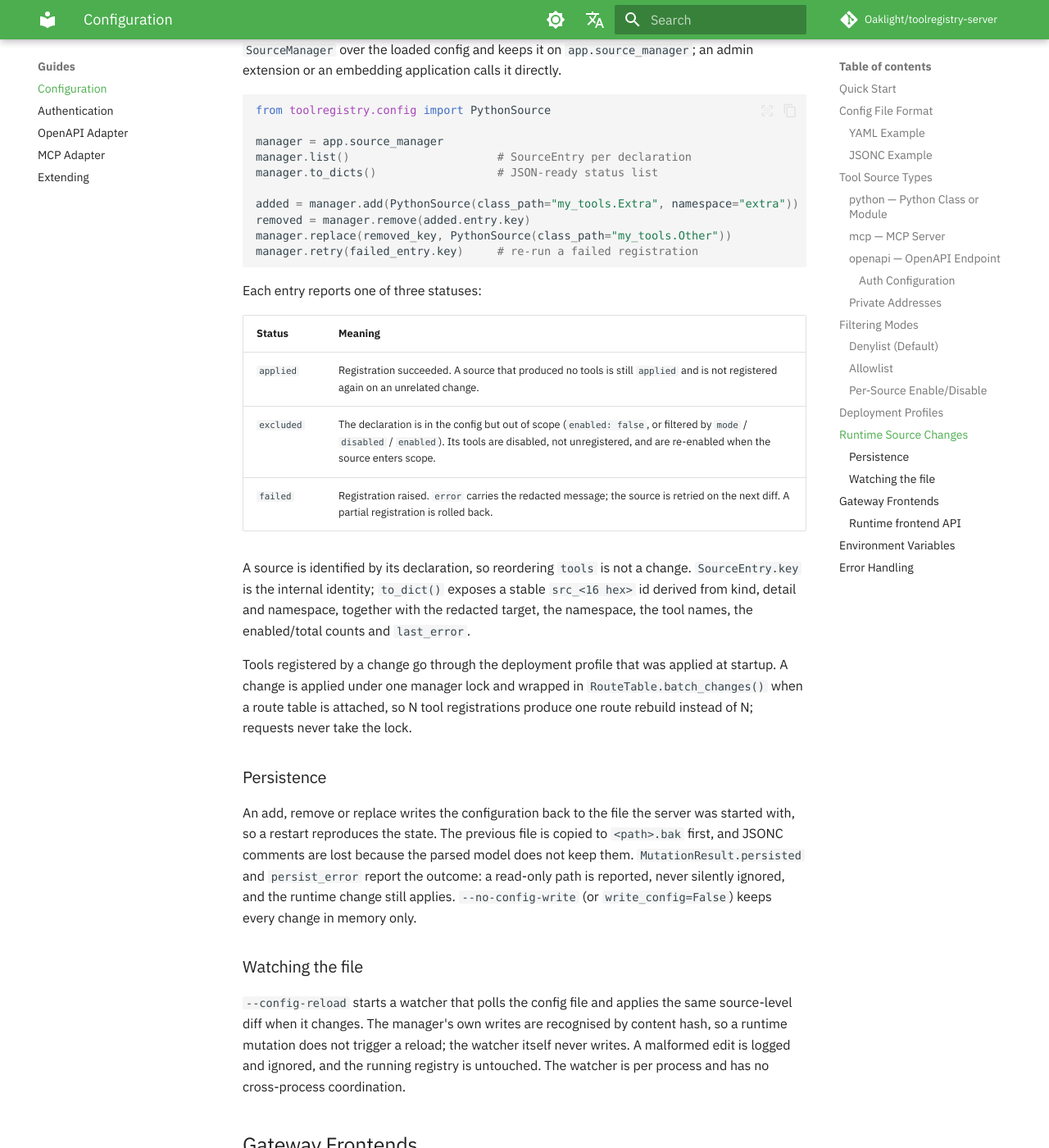
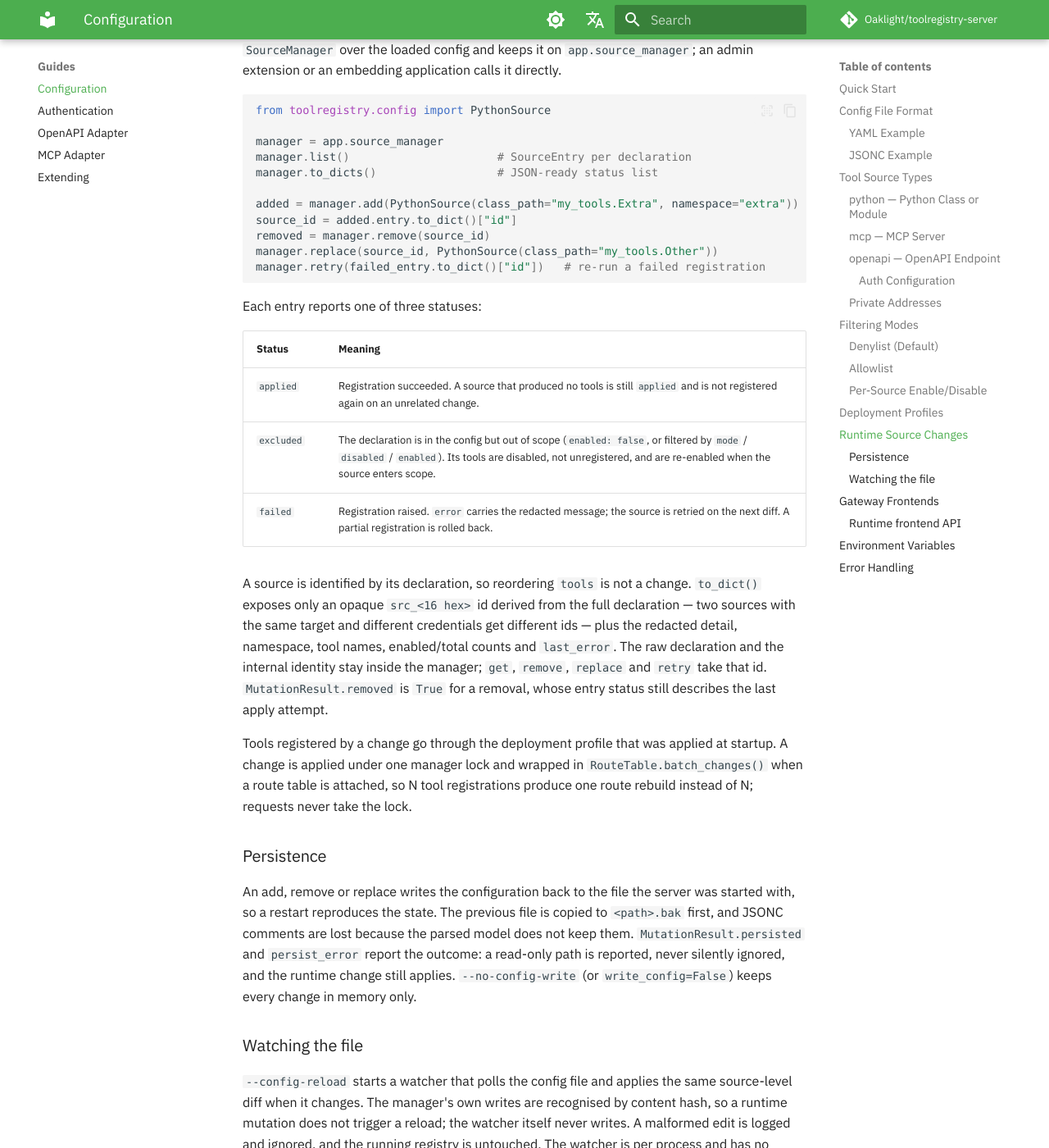
Before and after one commit to Oaklight/toolregistry-server, an MkDocs documentation site: the page built from docs/guides/configuration.md, in a window 1280 px wide and 1400 px high, scrolled down 6849 px. Shown: the whole window at 82% size. Built offline with MkDocs 1.6.1 and Material for MkDocs 9.7.7, drawn with Linux system fonts in a browser that asks for light colours; some web fonts are replaced; comment, search, counter and statistics services are not loaded.

Commit message:
docs(sources): expose only the opaque source id (#185)

````diff
--- a/docs/guides/configuration.md
+++ b/docs/guides/configuration.md
@@ -254,9 +254,10 @@ manager.list()                      # SourceEntry per declaration
 manager.to_dicts()                  # JSON-ready status list
 
 added = manager.add(PythonSource(class_path="my_tools.Extra", namespace="extra"))
-removed = manager.remove(added.entry.key)
-manager.replace(removed_key, PythonSource(class_path="my_tools.Other"))
-manager.retry(failed_entry.key)     # re-run a failed registration
+source_id = added.entry.to_dict()["id"]
+removed = manager.remove(source_id)
+manager.replace(source_id, PythonSource(class_path="my_tools.Other"))
+manager.retry(failed_entry.to_dict()["id"])   # re-run a failed registration
 ```
 
 Each entry reports one of three statuses:
@@ -268,10 +269,13 @@ Each entry reports one of three statuses:
 | `failed` | Registration raised. `error` carries the redacted message; the source is retried on the next diff. A partial registration is rolled back. |
 
 A source is identified by its declaration, so reordering `tools` is not a
-change. `SourceEntry.key` is the internal identity; `to_dict()` exposes a
-stable `src_<16 hex>` id derived from kind, detail and namespace, together
-with the redacted target, the namespace, the tool names, the enabled/total
-counts and `last_error`.
+change. `to_dict()` exposes only an opaque `src_<16 hex>` id derived from the
+full declaration — two sources with the same target and different credentials
+get different ids — plus the redacted detail, namespace, tool names,
+enabled/total counts and `last_error`. The raw declaration and the internal
+identity stay inside the manager; `get`, `remove`, `replace` and `retry` take
+that id. `MutationResult.removed` is `True` for a removal, whose entry status
+still describes the last apply attempt.
 
 Tools registered by a change go through the deployment profile that was
 applied at startup. A change is applied under one manager lock and wrapped in
````
